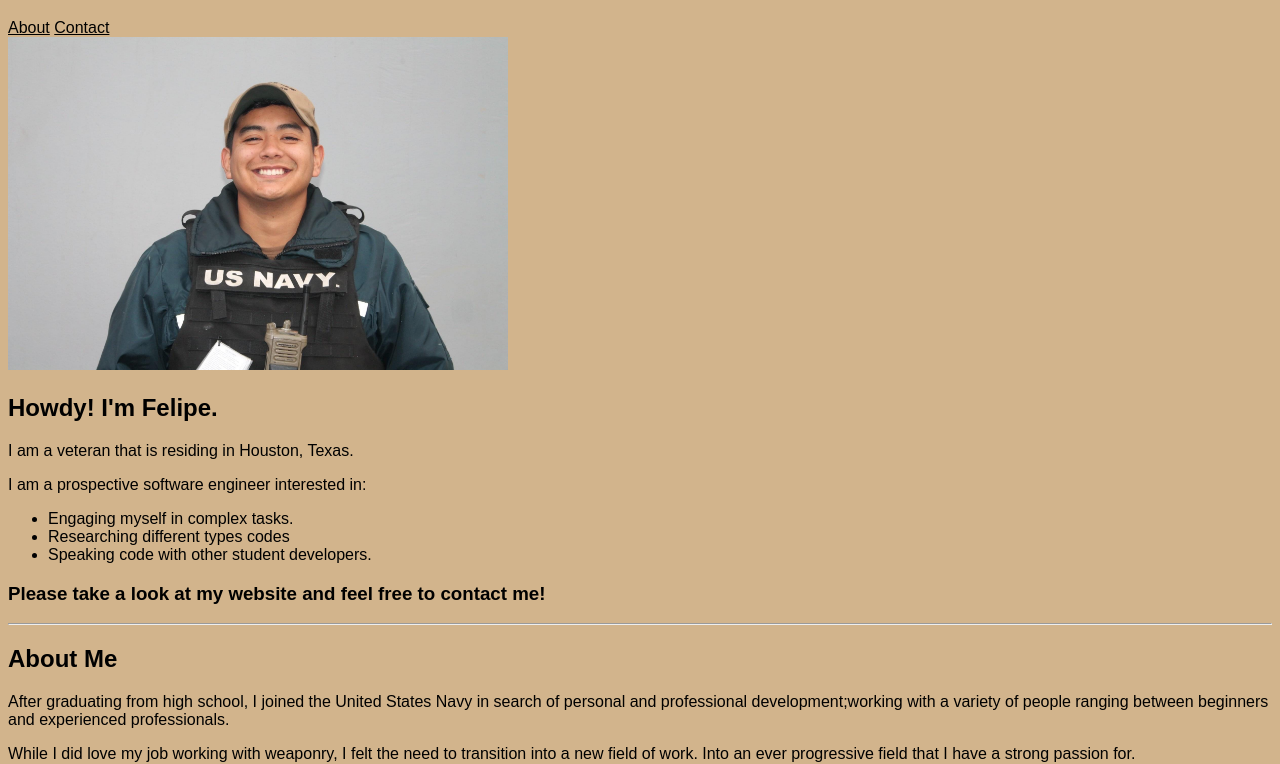
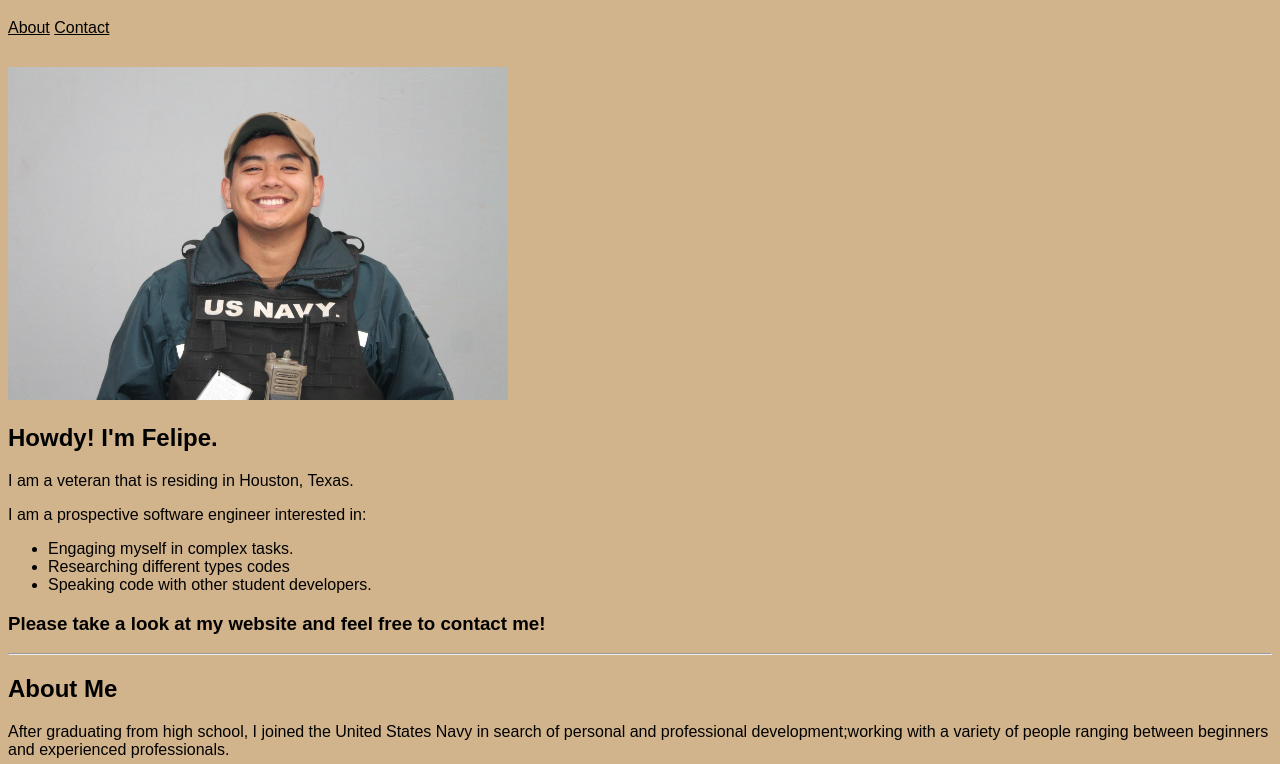
Before and after one commit to HernandezF12/Portfolio-Web-Page, a plain HTML site: page index.html in a window 1280 px wide. Shown: the part 61-825 px from the top of the page. Drawn offline with Linux system fonts and the light colour scheme; a script that the page names is missing.

Commit message:
updating the margin

```diff
--- a/style.css
+++ b/style.css
@@ -16,3 +16,8 @@ color: black;
 body{
 background-color: tan;
 }
+
+main {
+margin-top: 30px;
+margin-bottom: 30px;
+}
```
